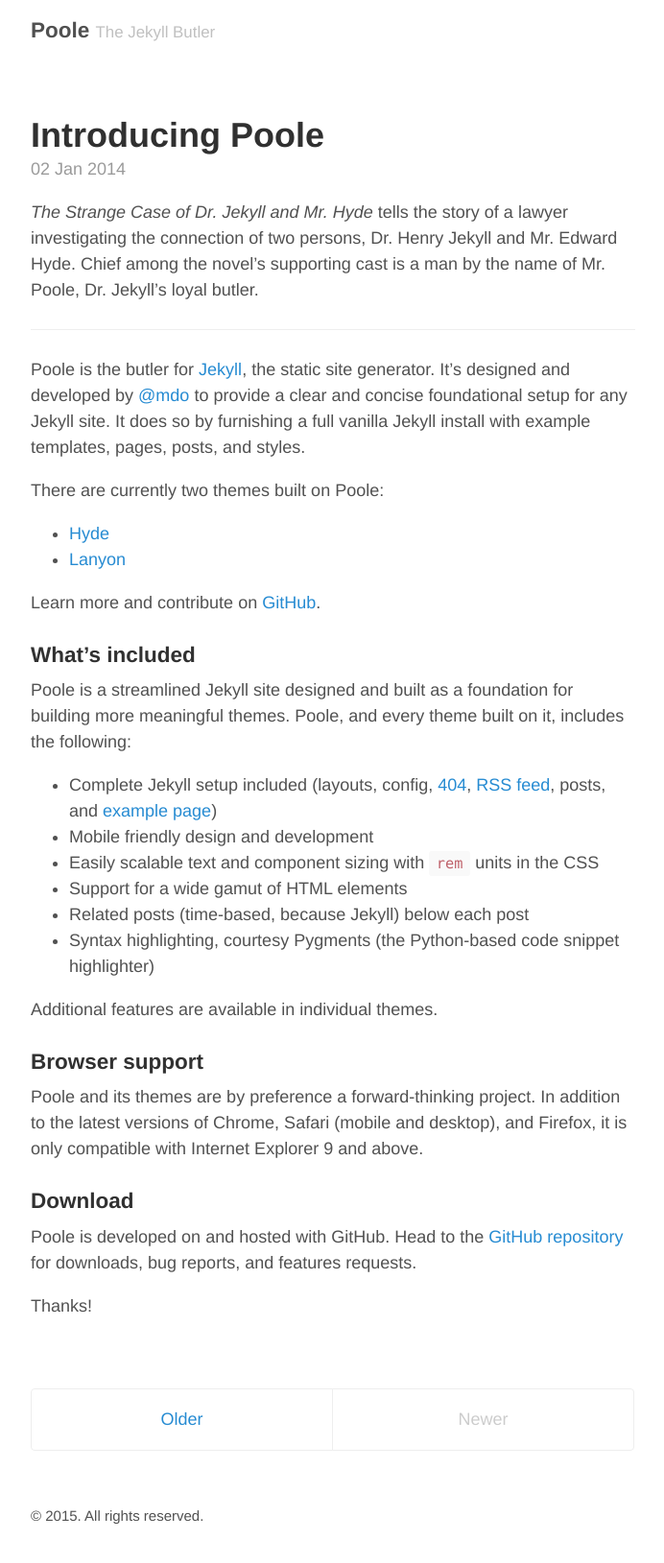
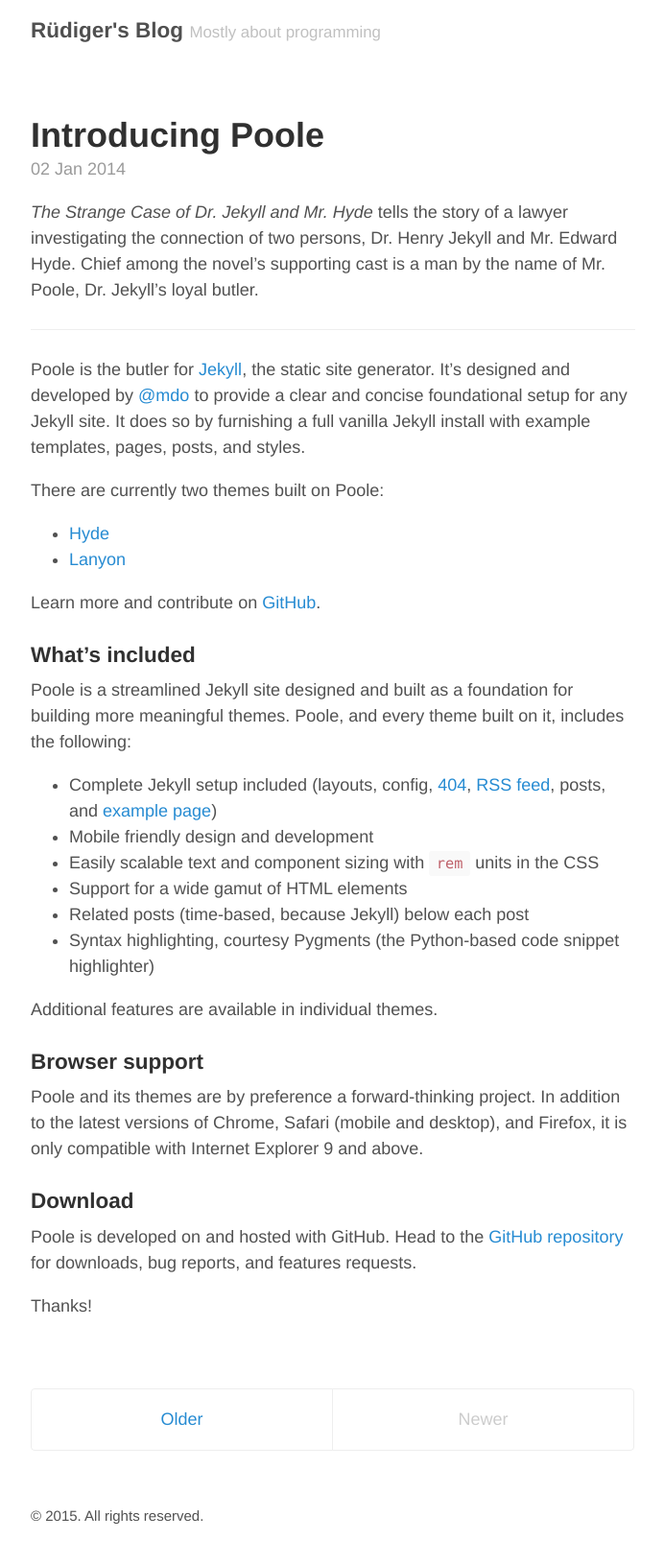
Before and after one commit to rklaehn/rklaehn.github.io, a Jekyll site: the page built from index.html, in a window 1280 px wide. Shown: the whole page at 96% size, without its empty margins (293-985 px from the left). Built offline with Jekyll 4.4.1, drawn with Linux system fonts in a browser that asks for light colours; the list of posts is cut into pages by our own code.

Commit message:
Change some config parameters

```diff
--- a/_config.yml
+++ b/_config.yml
@@ -5,9 +5,9 @@
 relative_permalinks: true
 
 # Setup
-title:               Poole
-tagline:             The Jekyll Butler
-url:                 http://getpoole.com
+title:               Rüdiger's Blog
+tagline:             Mostly about programming
+url:                 http://rklaehn.github.io
 paginate:            1
 baseurl:             ""
 
@@ -20,11 +20,11 @@
 
 # About/contact
 author:
-  name:              Mark Otto
-  url:               https://twitter.com/mdo
-  email:             markdotto@gmail.com
+  name:              Rüdiger Klaehn
+  url:               https://rklaehn.github.io
+  email:             rklaehn@gmail.com
 
 # Custom vars
 version:             2.0.0
 github:
-  repo:              https://github.com/poole/poole
+  repo:              https://github.com/rklaehn/rklaehn.github.io
```
